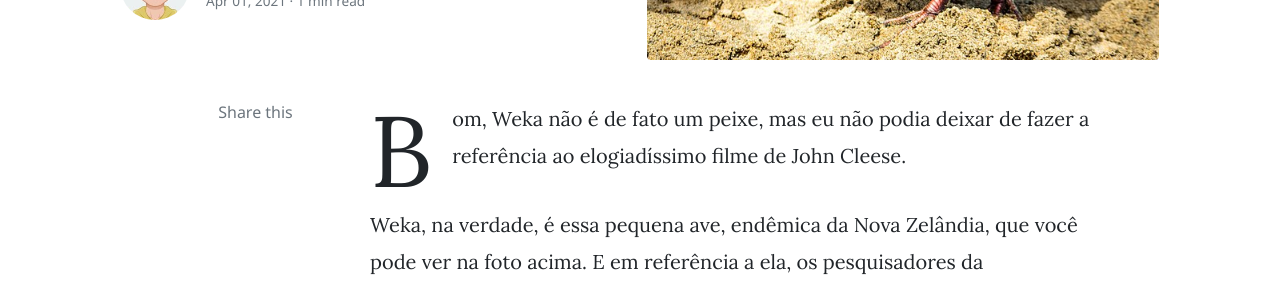
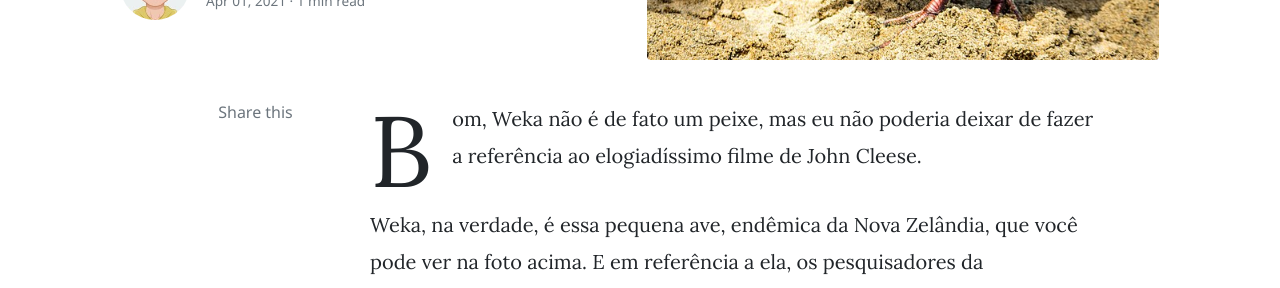
Before and after one commit to dbahiense/dbahiense.github.io, a Jekyll site: the page built from _posts/2021-04-01-a-fish-called-weka.md, in a window 1280 px wide and 900 px high. Shown: the part 373-661 px from the top of the window. Built offline with Jekyll 4.4.1, drawn with Linux system fonts in a browser that asks for light colours; nearby versions of some CDN libraries; comment, search, counter and statistics services are not loaded.

Commit message:
edit new post

```diff
--- a/_posts/2021-04-01-a-fish-called-weka.md
+++ b/_posts/2021-04-01-a-fish-called-weka.md
@@ -5,7 +5,7 @@ categories: softwares
 image: ./assets/images/weka.jpg
 tags: featured
 ---
-Bom, Weka não é de fato um peixe, mas eu não podia deixar de fazer a referência ao elogiadíssimo filme de John Cleese.
+Bom, Weka não é de fato um peixe, mas eu não poderia deixar de fazer a referência ao elogiadíssimo filme de John Cleese.
 
 Weka, na verdade, é essa pequena ave, endêmica da Nova Zelândia, que você pode ver na foto acima. E em referência a ela, os pesquisadores da Universidade de Waikato forjaram o acrônimo **Weka** para nomear essa incrível ferramenta para a aplicação prática de aprendizado de máquina: **Waikato Enviroment for Knowledge Analysis**.
 
```
Also changed, not shown: _posts/2021-04-29-multiclass-classification-with-weka.md (added, +15 -0 lines).
